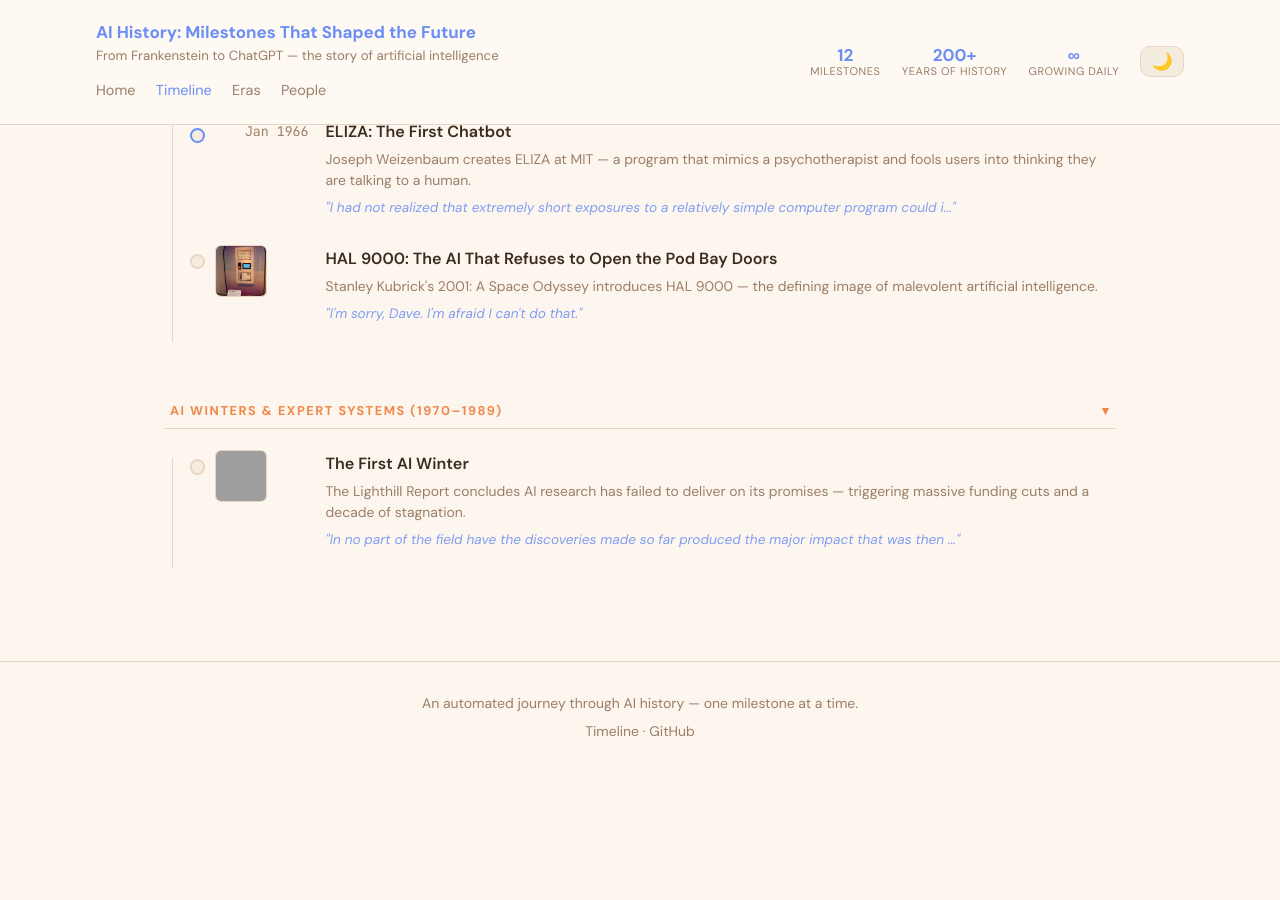
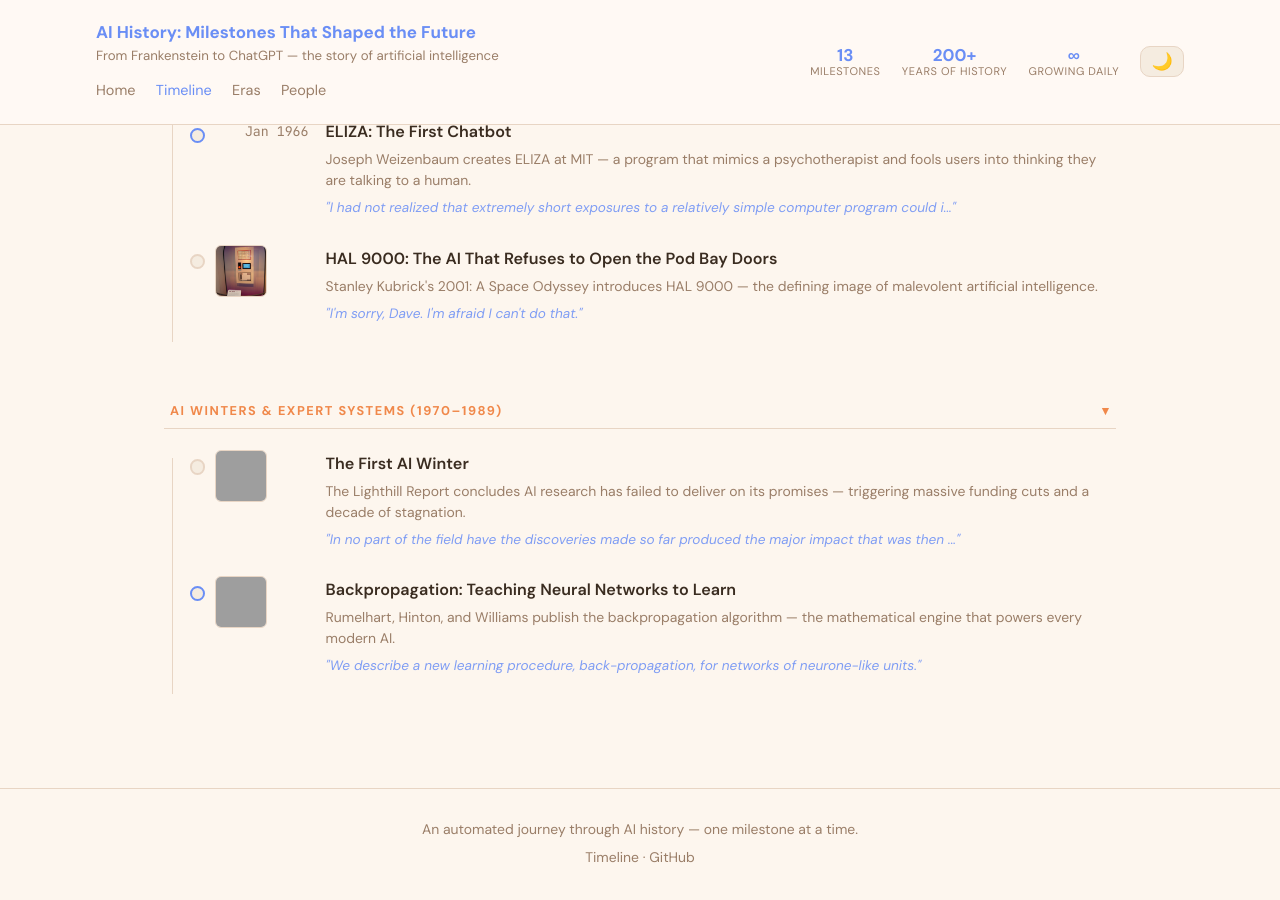
Before and after one commit to aag1091-alt/AI-History-Blog, a Jekyll site: the page built from timeline.html, in a window 1280 px wide and 900 px high, scrolled down 1500 px. Built offline with Jekyll 4.4.1, drawn with Linux system fonts in a browser that asks for light colours; before the commit the page ends 2273 px from its top, so only the background shows below that; grey boxes are pictures that could not be loaded.

Commit message:
Add milestone: Backpropagation: Teaching Neural Networks to Learn (1986-10-09)
Category: Research
Era: AI Winters & Expert Systems (1970–1989)

```diff
--- a/_data/timeline.yml
+++ b/_data/timeline.yml
@@ -106,3 +106,12 @@
   category: "Policy"
   quote: "In no part of the field have the discoveries made so far produced the major impact that was then promised."
   quote_author: "James Lighthill, Artificial Intelligence: A General Survey (1973)"
+
+- id: "backpropagation-1986"
+  title: "Backpropagation: Teaching Neural Networks to Learn"
+  subtitle: "Rumelhart, Hinton, and Williams publish the backpropagation algorithm — the mathematical engine that powers every modern AI."
+  event_date: "1986-10-09"
+  era: "AI Winters & Expert Systems (1970–1989)"
+  category: "Research"
+  quote: "We describe a new learning procedure, back-propagation, for networks of neurone-like units."
+  quote_author: "Rumelhart, Hinton & Williams, Nature (1986)"
--- /dev/null
+++ b/_posts/1986-10-09-backpropagation-1986.md
@@ -0,0 +1,37 @@
+---
+layout: post
+title: "Backpropagation: Teaching Neural Networks to Learn"
+subtitle: "Rumelhart, Hinton, and Williams publish the backpropagation algorithm — the mathematical engine that powers every modern AI."
+date: 1986-10-09
+event_date: "1986-10-09"
+era: "AI Winters & Expert Systems (1970–1989)"
+category: "Research"
+location: "USA / Canada"
+people:
+  - "David Rumelhart"
+  - "Geoffrey Hinton"
+  - "Ronald Williams"
+quote: "We describe a new learning procedure, back-propagation, for networks of neurone-like units."
+quote_author: "Rumelhart, Hinton & Williams, Nature (1986)"
+significance: "Backpropagation solved the fundamental problem of training multi-layer neural networks. Without it, ChatGPT, DALL-E, and every modern AI would be impossible. Hinton later won the Nobel Prize in Physics (2024) for this work."
+image: "/assets/images/backpropagation-1986.jpg"
+image_alt: "Backpropagation: Teaching Neural Networks to Learn"
+image_caption: "Xuthoria / CC BY-SA 4.0"
+image_source: "https://commons.wikimedia.org/wiki/File%3ASD_2025_-_Geoffrey_Hinton_05.jpg"
+references:
+  - title: "Backpropagation — Wikipedia"
+    url: "https://en.wikipedia.org/wiki/Backpropagation"
+  - title: "Learning representations by back-propagating errors (Nature, 1986)"
+    url: "https://www.nature.com/articles/323533a0"
+---
+
+**Solving the Neural Network Training Puzzle**
+
+In 1986, three pioneers in AI research – David Rumelhart, Geoffrey Hinton, and Ronald Williams – cracked the code to training multi-layer neural networks with their groundbreaking algorithm: backpropagation.
+
+**What happened:** Backpropagation revolutionized the way neural networks learn by allowing them to adjust their weights based on errors. [Backpropagation](https://en.wikipedia.org/wiki/Backpropagation) enabled this process, paving the way for sophisticated AI systems like ChatGPT and DALL-E. The research was published in Nature (1986), where Rumelhart et al. introduced the technique: [Learning representations by back-propagating errors (Nature, 1986)](https://www.nature.com/articles/323533a0).
+
+**Why it matters:** Backpropagation's impact cannot be overstated – it freed AI researchers from the limitations of earlier training methods, enabling the development of more complex and accurate neural networks. This breakthrough directly inspired many subsequent AI innovations.
+
+* [Backpropagation](https://en.wikipedia.org/wiki/Backpropagation)
+* [Learning representations by back-propagating errors (Nature, 1986)](https://www.nature.com/articles/323533a0)
```
Also changed, not shown: 1 other file.
